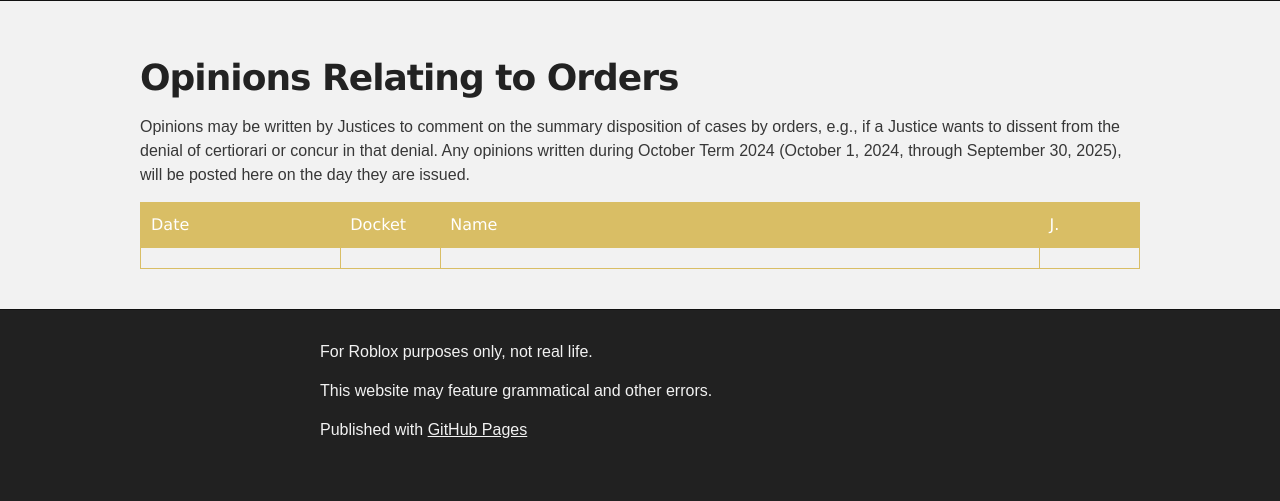
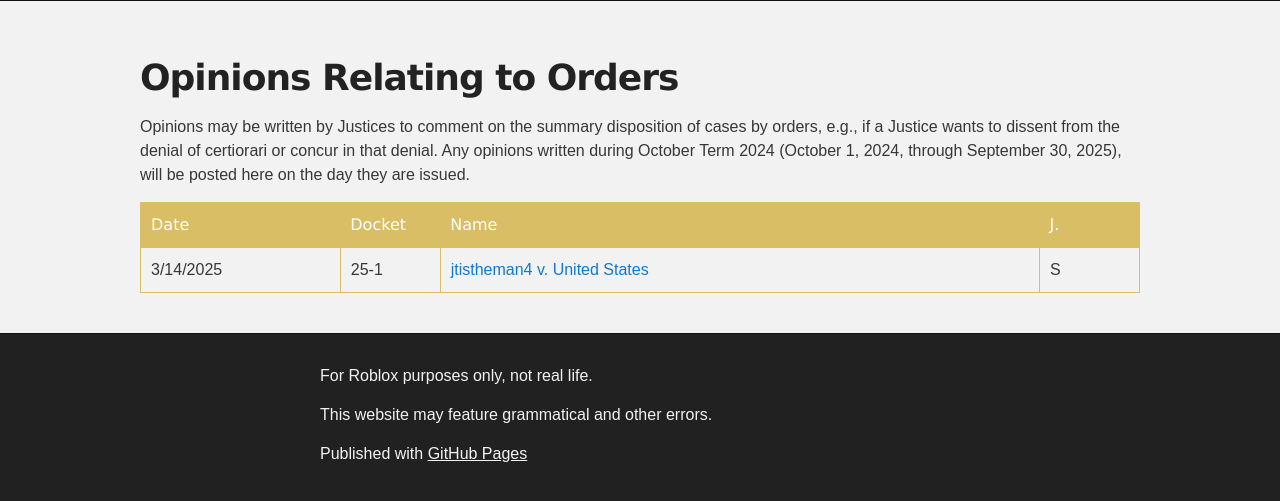
Before and after one commit to supremecourtrblx/supremecourtrblx.github.io, a Jekyll site: the page built from orderopinions.md, in a window 1280 px wide. Shown: the part 557-1058 px from the top of the page. Built offline with Jekyll 4.4.1, drawn with Linux system fonts in a browser that asks for light colours; our own code applies the rules of GitHub Pages for plain Markdown files; before the commit the page ends 1034 px from its top, so only the background shows below that.

Commit message:
Create orderopinion, Change orderopinions and orders

```diff
--- a/orderopinions.md
+++ b/orderopinions.md
@@ -13,9 +13,9 @@ Opinions may be written by Justices to comment on the summary disposition of cas
         <th style="width:10%;">J.</th>
     </tr>
     <tr>
-        <td></td>
-        <td></td>
-        <td></td>
-        <td></td>
+        <td>3/14/2025</td>
+        <td>25-1</td>
+        <td><a href="opinions/25-1 jtistheman4 v. United States orderopinion.pdf">jtistheman4 v. United States</a></td>
+        <td>S</td>
     </tr>
 </table>
```
Also changed, not shown: orders.md (+4 -0 lines), 1 other file.
